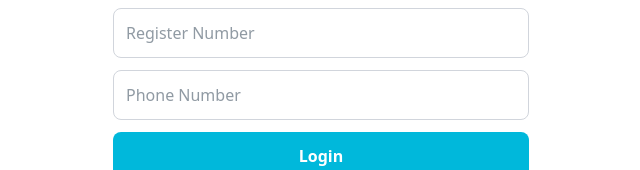
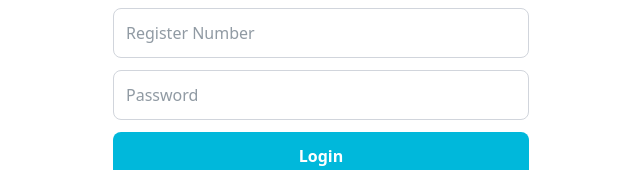
Before and after one commit to samuelraj-dev/grades-scrapper-fe, a React (Vite) app: page / in a window 1280 px wide. Shown: the part 372-542 px from the top of the page, without its empty margins (319-959 px from the left). Built offline with nearby package versions, Linux system fonts and the light colour scheme.

Commit message:
updated password placeholder

```diff
--- a/src/App.tsx
+++ b/src/App.tsx
@@ -71,7 +71,7 @@ export default function CollegePortal() {
           <input
             type="password"
             name="password"
-            placeholder="Phone Number"
+            placeholder="Password"
             value={phoneNumber}
             onChange={(e) => setPhoneNumber(e.target.value)}
             className="border border-gray-300 p-3 w-full rounded-lg focus:ring-2 focus:ring-cyan-500 focus:outline-none"
```
